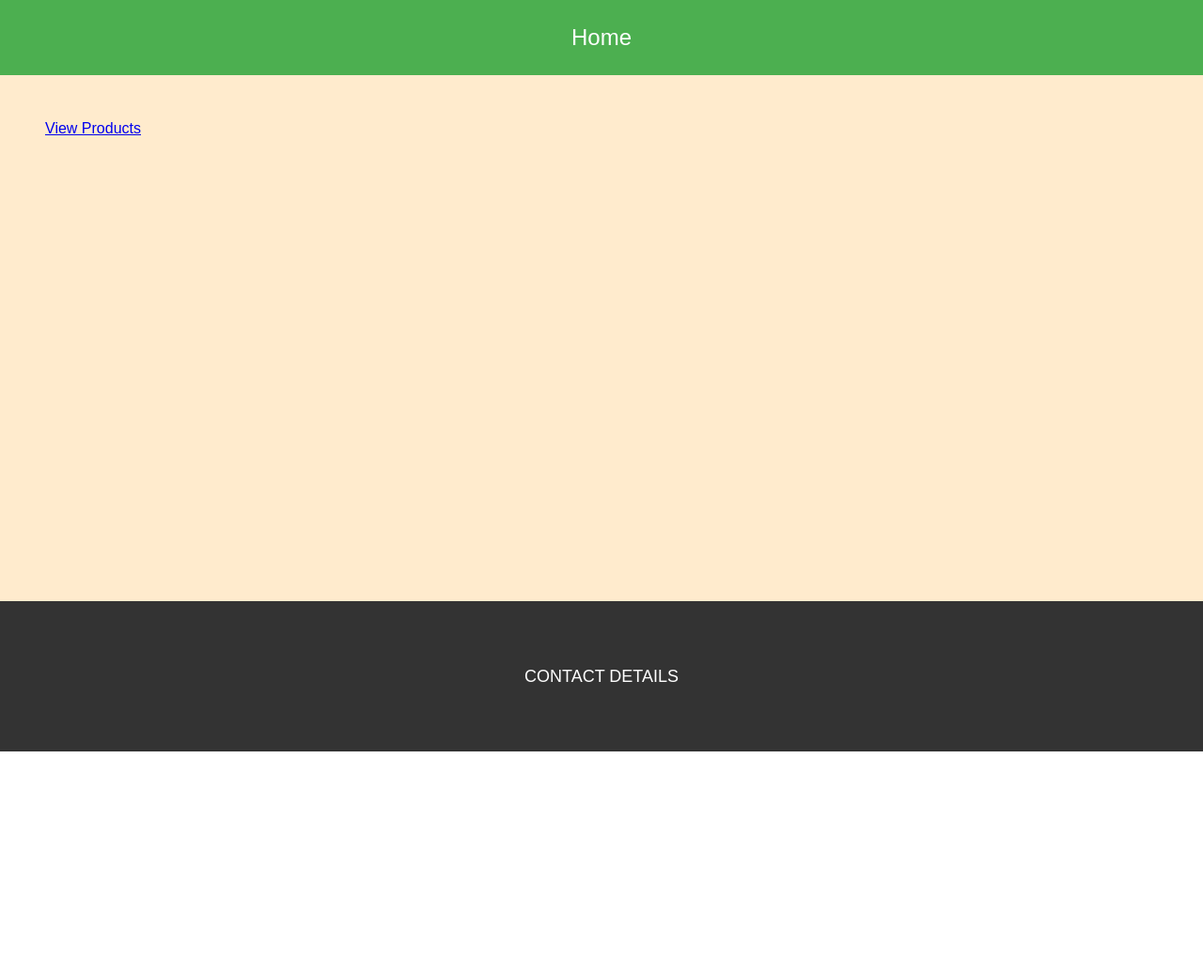
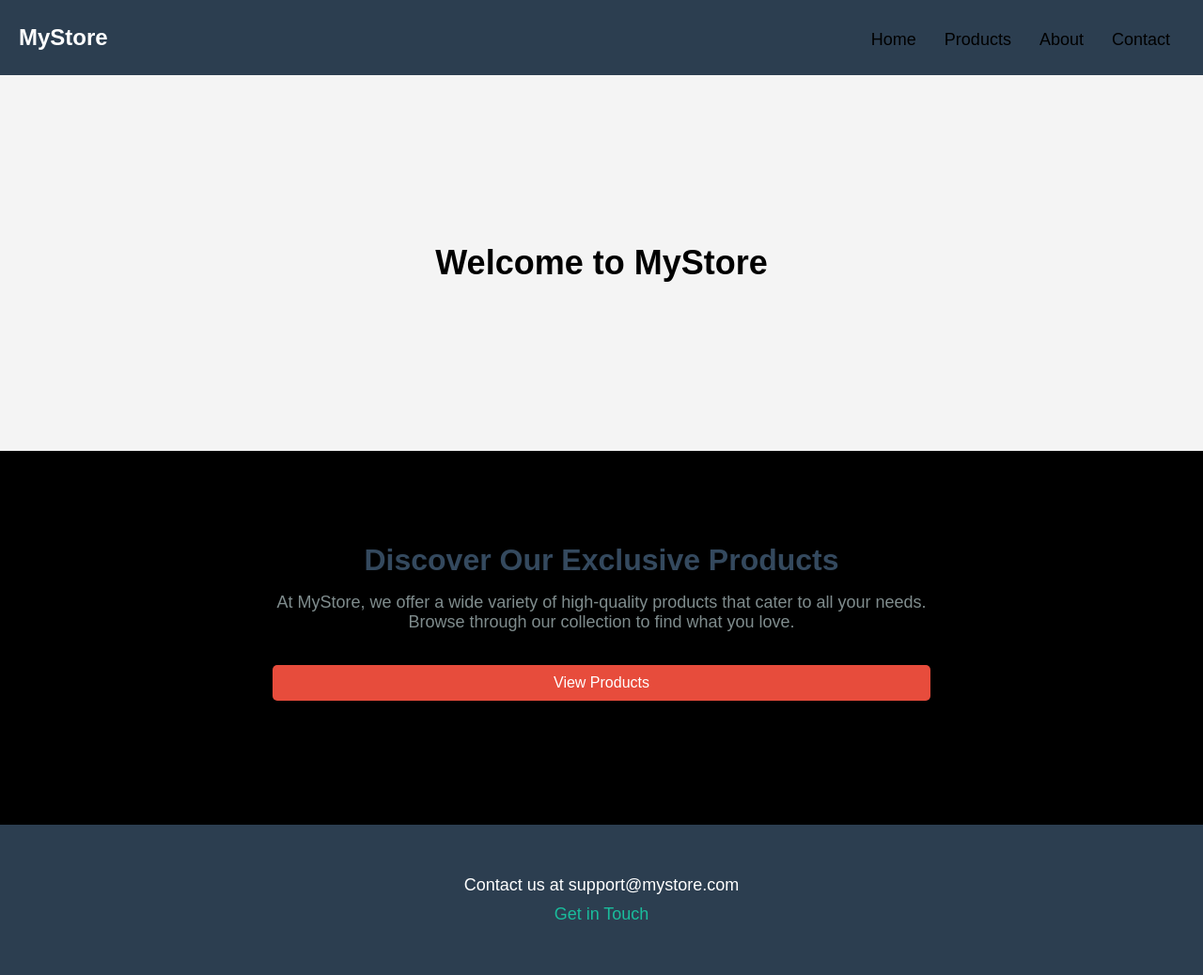
Before and after one commit to ANIMESHSINGH01/MERN_PRAC, a website: page day11_NodeJS/homepage.html in a window 1280 px wide. Shown: the whole page at 94% size. Before the commit the page ends 800 px from the top, so only its background shows below. Drawn offline with Linux system fonts and the light colour scheme.

Commit message:
Update homepage.html

```diff
--- a/day11_NodeJS/homepage.html
+++ b/day11_NodeJS/homepage.html
@@ -9,55 +9,165 @@
       }
       body {
         font-family: Arial, sans-serif;
+        background-color: #f4f4f4;
       }
       nav {
         height: 10vh;
-            background-color: #4CAF50;
+        background-color: #2c3e50;
+        display: flex;
+        justify-content: space-between;
+        align-items: center;
+        padding: 0 20px;
+        color: white;
+        font-size: 24px;
+      }
+      nav .logo {
+        font-weight: bold;
+      }
+      nav ul {
+        display: flex;
+        list-style: none;
+      }
+      nav ul li {
+        margin: 0 15px;
+      }
+      nav ul li a {
+        text-decoration: none;
+        color: black;
+        font-size: 18px;
+      }
+      header {
+        /* background: url('https://via.placeholder.com/1200x400') no-repeat center center/cover; */
+        height: 50vh;
         display: flex;
         justify-content: center;
         align-items: center;
-            color: white;
-            font-size: 24px;
+        color: black;
+        font-size: 36px;
+        font-weight: bold;
       }
       main {
         padding: 48px;
-            height: 70vh;
-            background-color: #FFEBCD;
+        background-color: black;
         display: flex;
         flex-wrap: wrap;
         gap: 16px;
+        justify-content: center;
+      }
+      .intro {
+        max-width: 800px;
+        text-align: center;
+        margin-bottom: 48px;
+      }
+      .intro h2 {
+        font-size: 32px;
+        color: #34495e;
+        margin-bottom: 16px;
+      }
+      .intro p {
+        font-size: 18px;
+        color: #7f8c8d;
       }
       .product-card {
         background-color: #fff;
         border: 1px solid #ccc;
         border-radius: 8px;
         padding: 16px;
-            width: calc(33.333% - 32px); /* 3 cards in a row with gap */
+        width: calc(33.333% - 32px);
         box-shadow: 0 0 10px rgba(0, 0, 0, 0.1);
         display: flex;
         flex-direction: column;
         align-items: center;
+        transition: transform 0.3s, box-shadow 0.3s;
+      }
+      .product-card:hover {
+        transform: scale(1.05);
+        box-shadow: 0 0 20px rgba(0, 0, 0, 0.2);
       }
       .product-card img {
         max-width: 100%;
         border-radius: 8px;
       }
+      .product-card h3 {
+        margin: 16px 0;
+        color: #2c3e50;
+      }
+      .product-card p {
+        color: #7f8c8d;
+        text-align: center;
+      }
       footer {
         height: 20vh;
-            background-color: #333;
+        background-color: #2c3e50;
         color: white;
         display: flex;
         justify-content: center;
         align-items: center;
         font-size: 18px;
+        padding: 20px;
+        flex-direction: column;
+      }
+      footer a {
+        color: #1abc9c;
+        text-decoration: none;
+        margin-top: 10px;
       }
     </style>
   </head>
   <body>
-    <nav>Home</nav>
-    <main>
-        <a href="/products">View Products</a>
+    <nav>
+      <div class="logo">MyStore</div>
+      <ul>
+        <li><a href="/">Home</a></li>
+        <li><a href="/products">Products</a></li>
+        <li><a href="/about">About</a></li>
+        <li><a href="/contact">Contact</a></li>
+      </ul>
+    </nav>
+    <header>Welcome to MyStore</header>
+    <main
+      style="
+        display: flex;
+        flex-direction: column;
+        justify-content: center;
+        align-items: center;
+        align-items: space-around;
+      "
+    >
+      <div
+        class="intro"
+        style="
+          display: flex;
+          flex-direction: column;
+          padding: 50px;
+          margin: auto;
+        "
+      >
+        <h2>Discover Our Exclusive Products</h2>
+        <p>
+          At MyStore, we offer a wide variety of high-quality products that
+          cater to all your needs. Browse through our collection to find what
+          you love.
+        </p>
+        <a
+          href="/products"
+          style="
+            text-decoration: none;
+            background-color: #e74c3c;
+            color: white;
+            margin-top: 5%;
+            padding: 10px 20px;
+            border-radius: 5px;
+          "
+          >View Products</a
+        >
+      </div>
+      <!-- The $PRODUCTS$ placeholder will be replaced with product cards -->
+      $PRODUCTS$
     </main>
-    <footer>CONTACT DETAILS</footer>
+    <footer>
+      <div>Contact us at support@mystore.com</div>
+      <a href="/contact">Get in Touch</a>
+    </footer>
   </body>
 </html>
```
Lines whose indentation alone changed are shown as unchanged.
